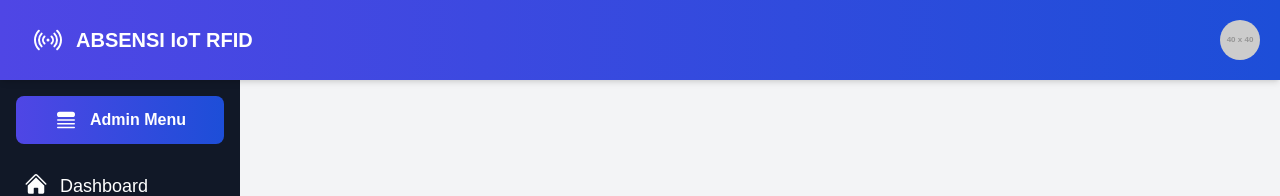
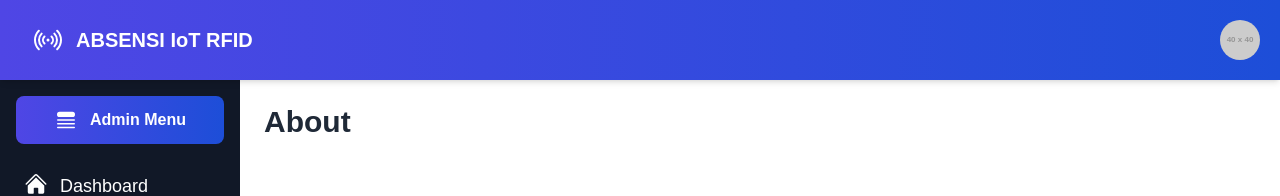
Before and after one commit to wasep12/absensi-rfid, a React (Vite) app: page /about in a window 1280 px wide. Shown: the top 196 px of the page. Built offline with nearby package versions, Linux system fonts and the light colour scheme.

Commit message:
edit about

```diff
--- a/src/pages/About.jsx
+++ b/src/pages/About.jsx
@@ -10,7 +10,9 @@ const About = () => {
       <div className="flex flex-1">
         {/* Sidebar */}
         <Sidebar />
-        <div></div>
+        <div className="flex-1 p-6 bg-white">
+          <h1 className="text-3xl font-semibold text-gray-800 mb-6">About</h1>
+        </div>
       </div>
 
       {/* Footer */}
```
